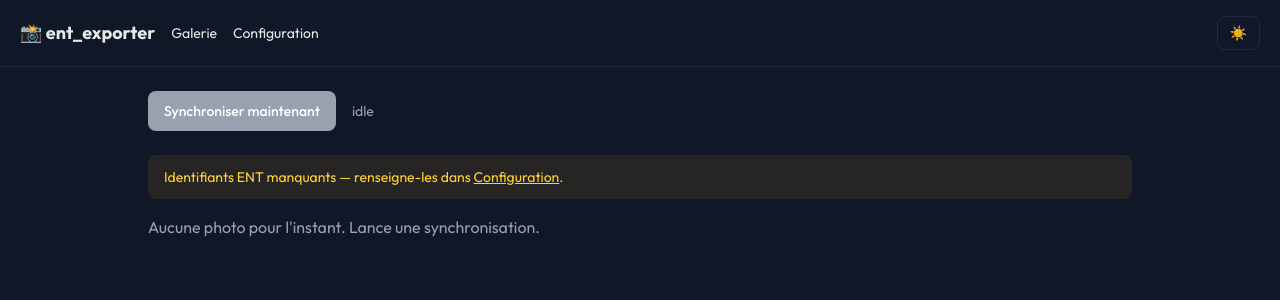
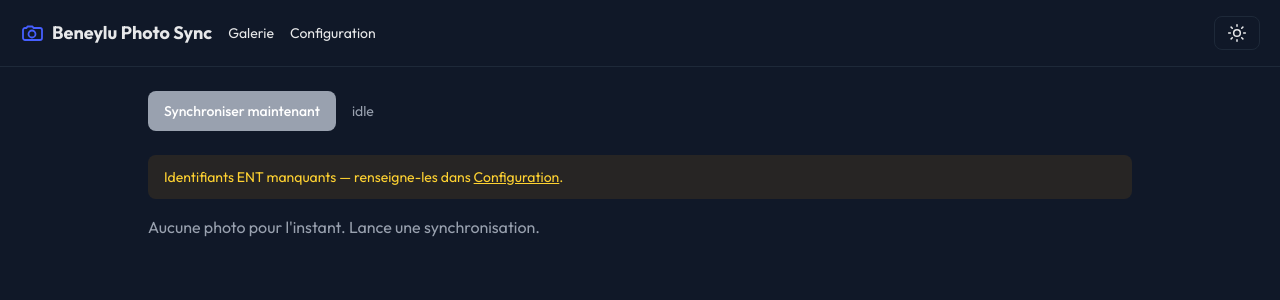
Before and after one commit to SckyzO/beneylu-photo-sync, a FastAPI app: page / in a window 1280 px wide. Shown: the top 300 px of the page. Run offline with FastAPI, Linux system fonts and the light colour scheme; style sheets or scripts are compiled from the project's sources.

Commit message:
feat(web): rebrand to Beneylu Photo Sync with SVG logo and theme icons

```diff
--- a/src/ent_exporter/web/templates/base.html
+++ b/src/ent_exporter/web/templates/base.html
@@ -3,7 +3,7 @@
 <head>
   <meta charset="utf-8">
   <meta name="viewport" content="width=device-width, initial-scale=1">
-  <title>{% block title %}ent_exporter{% endblock %}</title>
+  <title>{% block title %}Beneylu Photo Sync{% endblock %}</title>
   <script>
     // Apply the persisted theme before first paint (no flash). Dark is default.
     (function () {
@@ -18,14 +18,32 @@
 </head>
 <body class="min-h-screen bg-gray-50 font-outfit text-gray-800 dark:bg-gray-900 dark:text-white/90">
   <header class="sticky top-0 z-50 flex items-center gap-4 border-b border-gray-200 bg-white px-5 py-4 dark:border-gray-800 dark:bg-gray-900">
-    <a href="/" class="text-lg font-bold">📸 ent_exporter</a>
+    <a href="/" class="flex items-center gap-2 text-lg font-bold">
+      <svg class="h-6 w-6 text-brand-500" viewBox="0 0 24 24" fill="none"
+           stroke="currentColor" stroke-width="1.8" stroke-linecap="round"
+           stroke-linejoin="round" aria-hidden="true">
+        <path d="M3 9a2 2 0 0 1 2-2h1.5l1-1.5h5l1 1.5H20a2 2 0 0 1 2 2v8a2 2 0 0 1-2 2H5a2 2 0 0 1-2-2V9z"/>
+        <circle cx="12" cy="13" r="3.5"/>
+      </svg>
+      <span>Beneylu Photo Sync</span>
+    </a>
     <nav class="flex gap-4 text-sm">
       <a href="/" class="hover:text-brand-500">Galerie</a>
       <a href="/config" class="hover:text-brand-500">Configuration</a>
     </nav>
     <button id="theme-toggle" type="button" aria-label="Basculer le thème"
       class="ml-auto rounded-lg border border-gray-200 px-3 py-1.5 text-sm dark:border-gray-800">
-      <span class="hidden dark:inline">☀️</span><span class="inline dark:hidden">🌙</span>
+      <svg class="hidden h-5 w-5 dark:block" viewBox="0 0 24 24" fill="none"
+           stroke="currentColor" stroke-width="1.8" stroke-linecap="round"
+           stroke-linejoin="round" aria-hidden="true">
+        <circle cx="12" cy="12" r="4"/>
+        <path d="M12 2v2M12 20v2M4.93 4.93l1.41 1.41M17.66 17.66l1.41 1.41M2 12h2M20 12h2M6.34 17.66l-1.41 1.41M19.07 4.93l-1.41 1.41"/>
+      </svg>
+      <svg class="block h-5 w-5 dark:hidden" viewBox="0 0 24 24" fill="none"
+           stroke="currentColor" stroke-width="1.8" stroke-linecap="round"
+           stroke-linejoin="round" aria-hidden="true">
+        <path d="M21 12.79A9 9 0 1 1 11.21 3 7 7 0 0 0 21 12.79z"/>
+      </svg>
     </button>
   </header>
   <main class="mx-auto max-w-5xl px-5 py-6">{% block content %}{% endblock %}</main>
```
Also changed, not shown: tests/web/test_app.py (+10 -0 lines).
